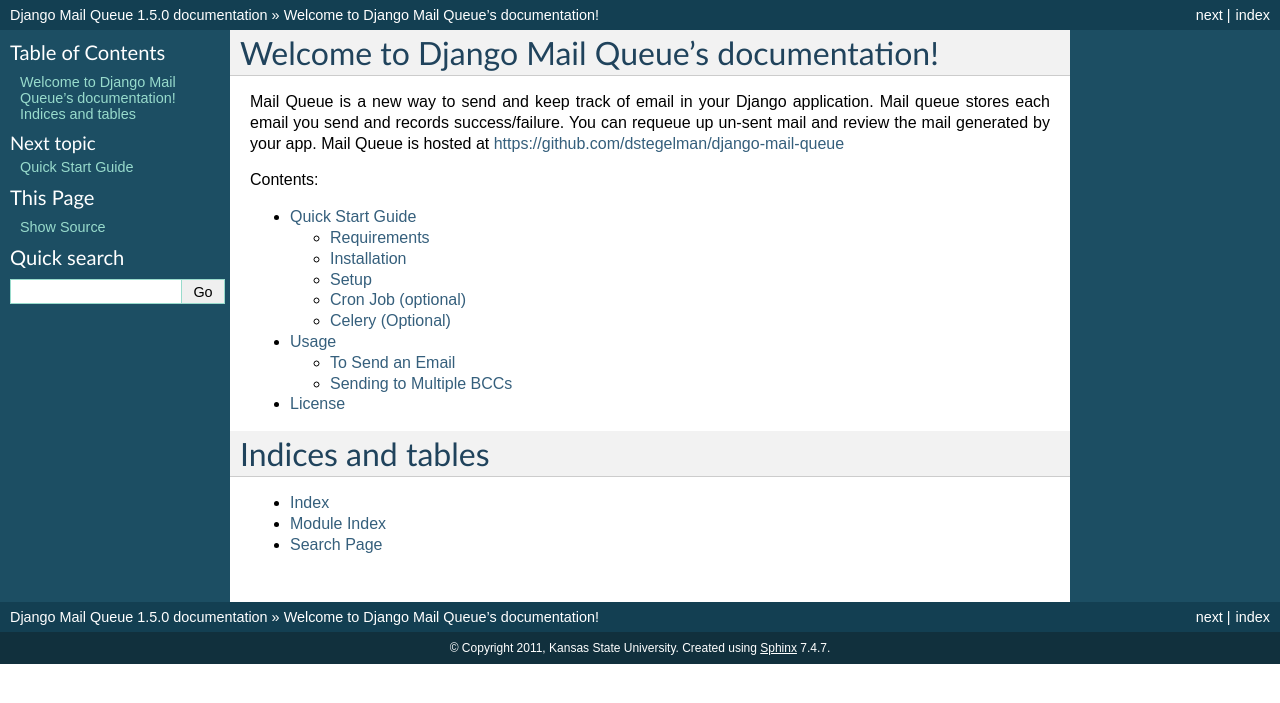
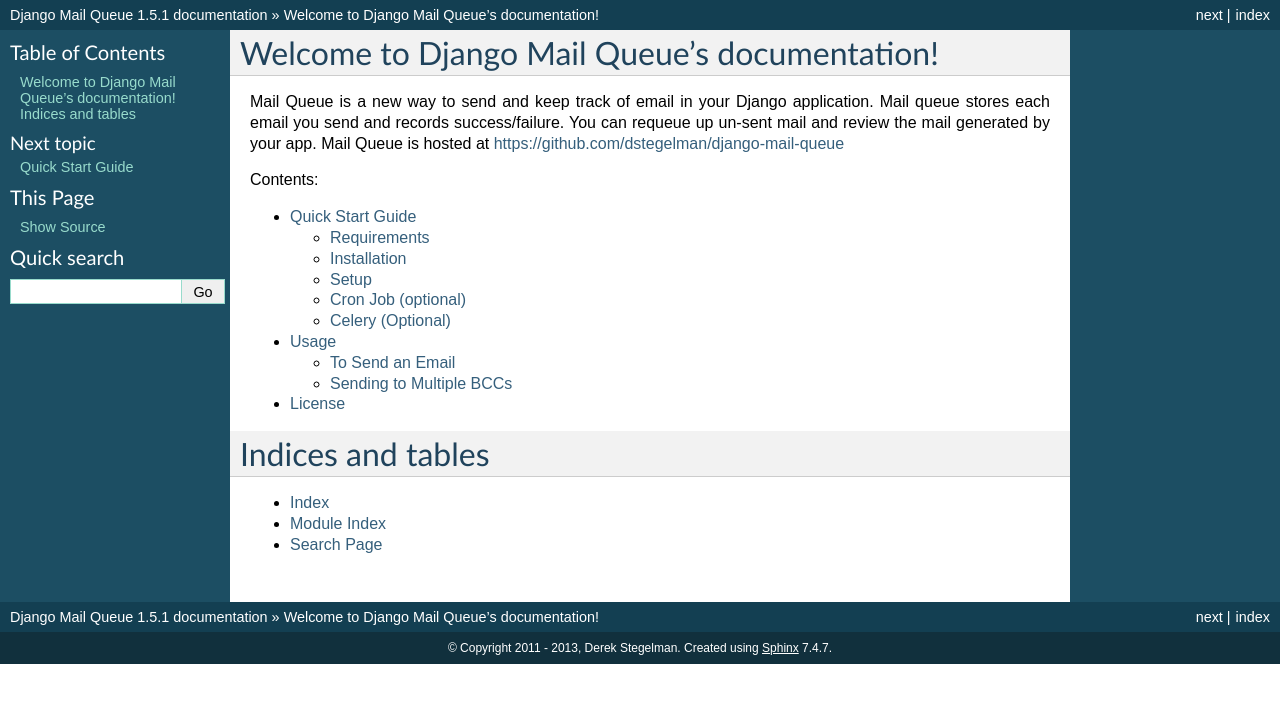
Before and after one commit to dstegelman/django-mail-queue, a Sphinx documentation site: the page built from docs/source/index.rst, in a window 1280 px wide. Shown: the top 703 px of the page. Built offline with Sphinx 7.4.7, drawn with Linux system fonts in a browser that asks for light colours.

Commit message:
Version bump

```diff
--- a/docs/source/conf.py
+++ b/docs/source/conf.py
@@ -41,16 +41,16 @@
 
 # General information about the project.
 project = u'Django Mail Queue'
-copyright = u'2011, Kansas State University'
+copyright = u'2011 - 2013, Derek Stegelman'
 
 # The version info for the project you're documenting, acts as replacement for
 # |version| and |release|, also used in various other places throughout the
 # built documents.
 #
 # The short X.Y version.
-version = '1.5.0'
+version = '1.5.1'
 # The full version, including alpha/beta/rc tags.
-release = '1.5.0'
+release = '1.5.1'
 
 # The language for content autogenerated by Sphinx. Refer to documentation
 # for a list of supported languages.
@@ -227,7 +227,7 @@
 # (source start file, target name, title, author,
 #  dir menu entry, description, category)
 texinfo_documents = [
-  ('index', 'DjangoMailQueue', u'Django Mail Queue Documentation', u'Kansas State University',
+  ('index', 'DjangoMailQueue', u'Django Mail Queue Documentation', u'Derek Stegelman',
    'DjangoMailQueue', 'One line description of project.', 'Miscellaneous'),
 ]
 
--- a/setup.py
+++ b/setup.py
@@ -1,6 +1,6 @@
 from setuptools import setup, find_packages
 
-version = '1.5.0'
+version = '1.5.1'
 
 setup(name='django-mail-queue',
       version=version,
```
